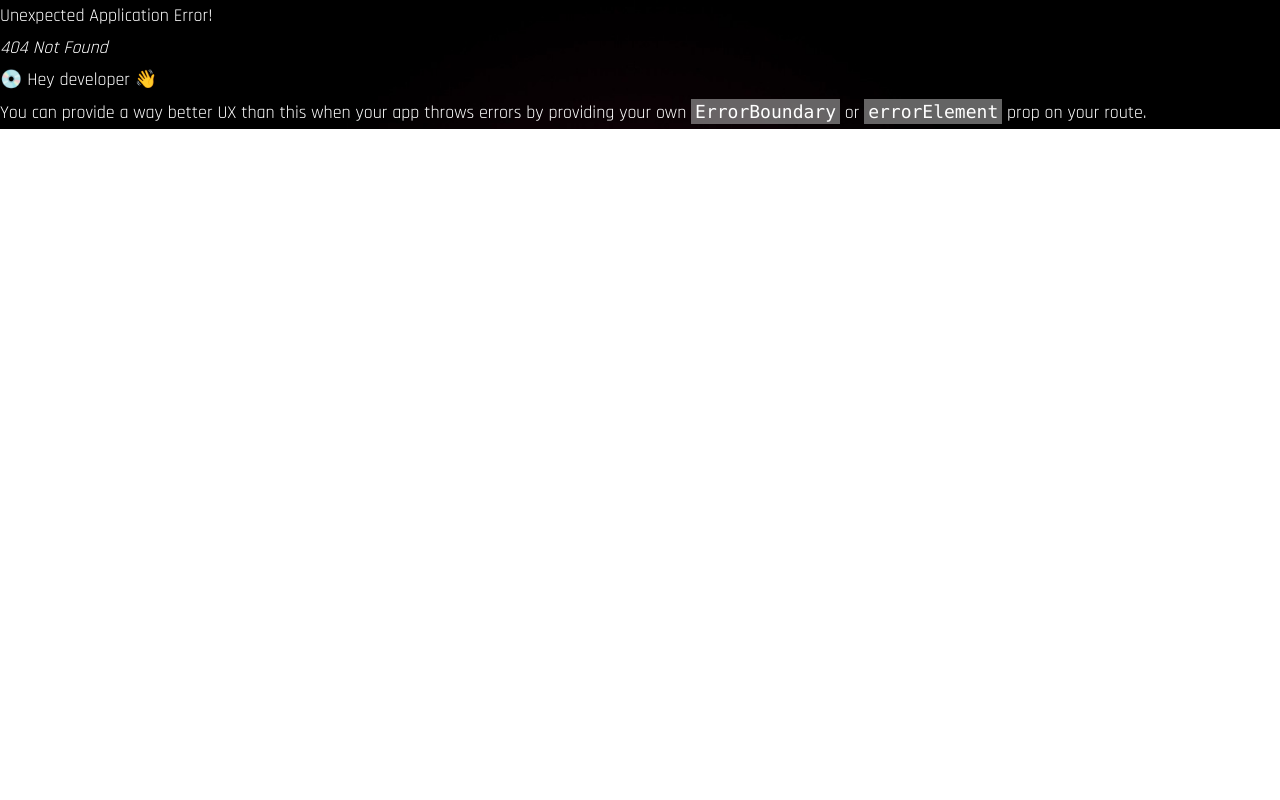
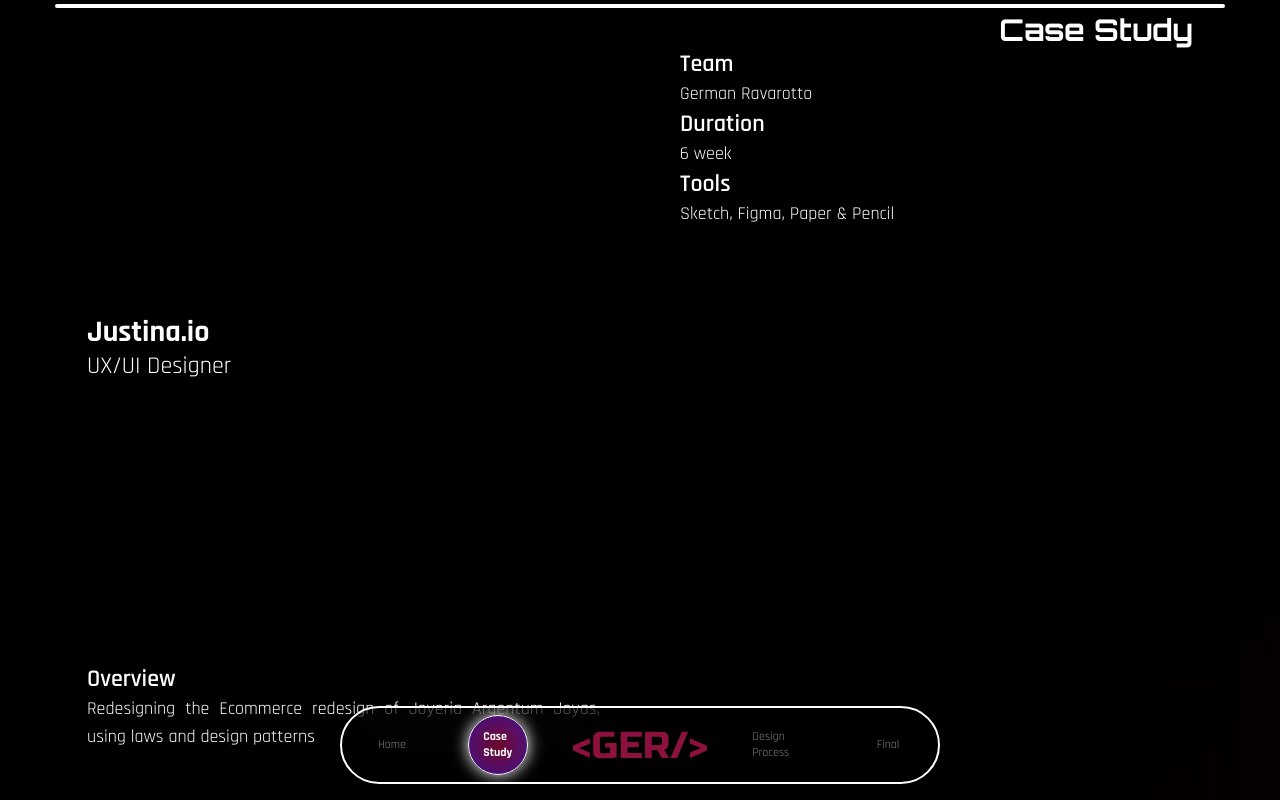
Before and after one commit to German44/Portfolio-React, a React (Vite) app: page /CaseStudy/1 in a window 1280 px wide. Before the commit this address had no page. Shown: the top 800 px of the page. Built offline with nearby package versions, Linux system fonts and the light colour scheme; a web font is replaced by a local one.

Commit message:
About case study page ok . filter works Ok

```diff
--- a/src/components/about/AboutCaseStudy.jsx
+++ b/src/components/about/AboutCaseStudy.jsx
@@ -1,6 +1,16 @@
+import React from 'react';
 import DividerTag from "../dividerTag/DividerTag";
+import { useParams } from 'react-router-dom';
+import projects from "../../data/projects.json"; // Asegúrate de que esta ruta sea correcta
 
 const AboutCaseStudy = () => {
+  const { id } = useParams();
+  const caseStudy = projects.find(cs => cs.id === parseInt(id));
+
+  if (!caseStudy) {
+    return <p>Case Study not found</p>;
+  }
+
   return (
     <>
       <section
@@ -10,44 +20,35 @@ const AboutCaseStudy = () => {
         <DividerTag tag="Case Study" />
         <div className="container mx-auto min-h-[82vh] bg-black/20 backdrop-blur-2xl rounded-xl flex items-center">
           <div className="w-full min-h-[82vh] flex justify-center items-center">
-            {/* Grid */}
-            <div className="w-full min-h-[82vh] grid grid-cols-2 grid-rows-10 sm:grid-cols-4 sm:grid-rows-10 gap-4 ">
-              {/* Title */}
-              <div className="col-span-2 sm:col-span-2  flex flex-col justify-center items-start px-8">
-                <h2 className="font-bold text-3xl">Title</h2>
-                <h4 className="font-normal text-2xl">UX-UI Designer</h4>
+            <div className="w-full min-h-[82vh] grid grid-cols-2 grid-rows-10 sm:grid-cols-4 sm:grid-rows-10 gap-4">
+              <div className="col-span-2 sm:col-span-2 flex flex-col justify-center items-start px-8">
+                <h2 className="font-bold text-3xl">{caseStudy.name}</h2>
+                <h4 className="font-normal text-2xl">{caseStudy.type}</h4>
               </div>
-              {/* Overview */}
               <div className="col-span-2 row-span-4 row-start-2 sm:col-span-2 sm:row-span-3 sm:col-start-1 sm:row-start-2 px-8 flex flex-col justify-start items-start">
                 <h4 className="font-semibold text-2xl">Overview</h4>
                 <p className="font-normal text-lg text-justify">
-                  Lorem ipsum dolor sit amet consectetur adipisicing elit. Error
-                  sequi itaque magni rem sit qui cupiditate officia eum ut,
-                  adipisci distinctio, inventore delectus consequatur. Rerum
-                  nisi sapiente minima vel, voluptatum ad tempore id doloremque
-                  aspernatur. Repellendus consequuntur fugiat ipsum praesentium.
+                  {caseStudy.Overview}
                 </p>
               </div>
-              {/* Table */}
               <div className="col-span-2 row-span-4 col-start-1 row-start-6 sm:col-span-2 sm:row-span-4 sm:col-start-3 sm:row-start-1 px-8">
                 <h4 className="font-semibold text-2xl">Team</h4>
                 <h5 className="font-normal text-lg text-justify">
-                  German Ravarotto
+                  {caseStudy.team}
                 </h5>
                 <h4 className="font-semibold text-2xl">Duration</h4>
                 <h5 className="font-normal text-lg text-justify">
-                  5 Weeks
+                  {caseStudy.duration}
                 </h5>
                 <h4 className="font-semibold text-2xl">Tools</h4>
                 <h5 className="font-normal text-lg text-justify">
-                  Figma, Paper & Pencil, Zoom.
+                  {caseStudy.tools}
                 </h5>
               </div>
-             {/*  Image */}
-              <div className=" col-span-2 col-start-1 row-start-10 sm:col-span-4 sm:row-start-10 px-8">
+              <div className="col-span-2 col-start-1 row-start-10 sm:col-span-4 sm:row-start-10 px-8">
                 <img
-                className="rounded-lg"
-                  src="../public/pictures/portfolio-img2.png"
+                  className="rounded-lg"
+                  src={caseStudy.image}
                   alt="Project Picture"
                 />
               </div>
--- a/src/components/works/Work.jsx
+++ b/src/components/works/Work.jsx
@@ -1,28 +1,53 @@
+import { useState } from "react";
 import { WorkCards } from "./WorkCards";
 import projects from "../../data/projects.json";
 import DividerTag from "../dividerTag/DividerTag";
 import { WorkCardsleft } from "./WorkCardsLeft";
+import caseStudyData from "../../data/caseStudyData.json";
 
 const Work = () => {
+  const [selectedCategory, setSelectedCategory] = useState("All");
+
+  const handleCategoryClick = (category) => {
+    setSelectedCategory(category);
+  };
+
+  const filteredProjects = projects.filter((project) => {
+    if (selectedCategory === "All") return true;
+    return project.type === selectedCategory;
+  });
 
   return (
-    <section
-      id="work"
-      className="min-h-[100vh] mt-9 flex items-center flex-col"
-    >
+    <section id="work" className="min-h-[100vh] mt-9 flex items-center flex-col">
       <DividerTag tag="Works" />
       <div className="container mx-auto min-h-[82vh] bg-black/20 backdrop-blur-2xl rounded-xl flex items-center">
         <div className="min-h-[82vh] w-full flex flex-col gap-6">
-          <div className="w-full h-[80px] sm:h-[150px] flex justify-center items-center ga">
-            <h3 className="text-white font-bold font-primary sm:text-2xl text-lg mt-1 mx-8">Filter by</h3>
-            <button className="w-[100px]  rounded-full border-solid border-2 border-white hover:border-accent p-4 mx-4 text-sm sm:text-xl font-semibold">UX-UI</button>
-            <button className="w-[100px] rounded-full border-solid border-2 border-white hover:border-accent text-sm sm:text-xl font-semibold p-4 mx-4">FrontEnd</button>
-            </div>
-          {projects.map((project) => {
+          <div className="w-full h-[80px] sm:h-[150px] flex justify-center items-center gap-4">
+            <h3 className="text-white font-bold font-primary sm:text-2xl text-lg mt-1 mx-8">
+              Filter My Works by
+            </h3>
+            <button
+              className={`w-[250px] rounded-full border-solid border-2 "border-white" ${
+                selectedCategory === "UX/UI Designer" ? "bg-white text-accent" : "bg-transparent text-white hover:text-accent hover:bg-white/40 hover:border-accent "
+              } text-sm sm:text-xl  font-semibold p-4 mx-4`}
+              onClick={() => handleCategoryClick("UX/UI Designer")}
+            >
+             UX/UI Designer
+            </button>
+            <button
+              className={`w-[250px] rounded-full border-solid border-2 ${
+                selectedCategory === "Frontend Developer" ? "bg-white text-accent" : "bg-transparent text-white hover:text-accent hover:bg-white/40 hover:border-accent "
+              }  text-sm sm:text-xl  font-semibold p-4 mx-4`}
+              onClick={() => handleCategoryClick("Frontend Developer")}
+            >
+              Frontend Developer
+            </button>
+          </div>
+          {filteredProjects.map((project) => {
             return project.position === "left" ? (
-              <WorkCardsleft key={project.id} projects={project} />
+              <WorkCardsleft key={project.id} projects={project} id={project.id} />
             ) : (
-              <WorkCards key={project.id} projects={project} />
+              <WorkCards key={project.id} projects={project} id={project.id} />
             );
           })}
         </div>
--- a/src/components/works/WorkCards.jsx
+++ b/src/components/works/WorkCards.jsx
@@ -6,7 +6,8 @@ import {
 } from "react-icons/fa";
 import { Link } from "react-router-dom";
 
-export const WorkCards = ({ projects }) => {
+
+export const WorkCards = ({ projects, id }) => {
   /* console.log(projects) */
   return (
     <div className="h-[500px] sm:h-[340px] rounded-lg overflow-hidden flex flex-col sm:justify-center items-center">
@@ -21,7 +22,9 @@ export const WorkCards = ({ projects }) => {
             <h4 className="text-white font-bold text-justify text-3xl mx-4">
               {projects.name}
             </h4>
-            <p className="text-justify m-2 text-xl mx-4">{projects.description}</p>
+            <p className="text-justify m-2 text-xl mx-4">
+              {projects.description}
+            </p>
             <div className="flex mt-2  items-center gap-4">
               {projects.type === "Frontend Developer" ? (
                 <>
@@ -61,7 +64,7 @@ export const WorkCards = ({ projects }) => {
                     <FaBehance size={40} />
                   </a>
                   <Link
-                    to="/CaseStudy"
+                    to={`/CaseStudy/${id}`}
                     className="text-gray-300 text-xl hover:text-accent hover:scale-105 transition duration-300 text-bold"
                   >
                     Case Study
--- a/src/components/works/WorkCardsLeft.jsx
+++ b/src/components/works/WorkCardsLeft.jsx
@@ -6,7 +6,7 @@ import {
 } from "react-icons/fa";
 import { Link } from "react-router-dom";
 
-export const WorkCardsleft = ({ projects }) => {
+export const WorkCardsleft = ({ projects, id }) => {
   /* console.log(projects) */
   return (
     <div className="h-[500px] sm:h-[340px] rounded-lg overflow-hidden flex flex-col sm:justify-center items-center">
@@ -30,7 +30,9 @@ export const WorkCardsleft = ({ projects }) => {
             <h4 className="text-white font-bold text-justify text-3xl mx-4">
               {projects.name}
             </h4>
-            <p className="text-justify m-2 text-xl mx-4 ">{projects.description}</p>
+            <p className="text-justify m-2 text-xl mx-4 ">
+              {projects.description}
+            </p>
             <div className="flex sm:justify-end mt-2 items-center">
               {projects.type === "Frontend Developer" ? (
                 <>
@@ -70,8 +72,8 @@ export const WorkCardsleft = ({ projects }) => {
                     <FaBehance size={40} />
                   </a>
                   <Link
-                    to="/CaseStudy"
-                    className="text-gray-300 text-xl  hover:text-accent hover:scale-105 transition duration-300 text-bold"
+                    to={`/CaseStudy/${id}`}
+                    className="text-gray-300 text-xl hover:text-accent hover:scale-105 transition duration-300 text-bold"
                   >
                     Case Study
                   </Link>
--- a/src/data/projects.json
+++ b/src/data/projects.json
@@ -7,7 +7,11 @@
     "github": "https://github.com/German44/E-Commerce-TWUI.git",
     "live": "https://e-commerce-twui.vercel.app/",
     "position": "left",
-    "description": "Rediseng Justina.io, using laws and design patterns"
+    "description": "Rediseng Justina.io, using laws and design patterns",
+    "Overview": "Redesigning the Ecommerce redesign of Joyeria Argentum Joyas, using laws and design patterns",
+    "team": "German Ravarotto",
+    "duration": "6 week",
+    "tools": "Sketch, Figma, Paper & Pencil"
   },
   {
     "id": 2,
@@ -17,7 +21,11 @@
     "figma": "https://www.figma.com/proto/ABZZW7BswXtqPX9Fwh9GGs/Argentum-Tienda?node-id=0-1&t=suiHiboGBebnDQvv-1",
     "behance": "https://portfolio-react-german44.vercel.app/",
     "position": "right",
-    "description": "Ecommerce redesign of Joyeria Argentum Joyas, using laws and design patterns"
+    "description": "Ecommerce redesign of Joyeria Argentum Joyas, using laws and design patterns",
+    "Overview": "Redesigning the Ecommerce redesign of Joyeria Argentum Joyas, using laws and design patterns",
+    "team": "German Ravarotto",
+    "duration": "1 week",
+    "tools": "Sketch, Figma, Paper & Pencil"
   },
   {
     "id": 3,
--- a/src/pages/CaseStudyPage.jsx
+++ b/src/pages/CaseStudyPage.jsx
@@ -1,4 +1,4 @@
-import React, { useEffect } from "react";
+import { useEffect } from "react";
 import AboutCaseStudy from "../components/about/AboutCaseStudy";
 import DesignProcess from "../components/designProcess/DesignProcess";
 import Final from "../components/final/Final";
--- a/src/routes/routes.jsx
+++ b/src/routes/routes.jsx
@@ -8,7 +8,7 @@ export const routes = createBrowserRouter([
     element: <HomePage />,
   },
   {
-    path: "/CaseStudy",
+    path: "/CaseStudy/:id",
     element: <CaseStudyPage />,
   },
 ]);
```
